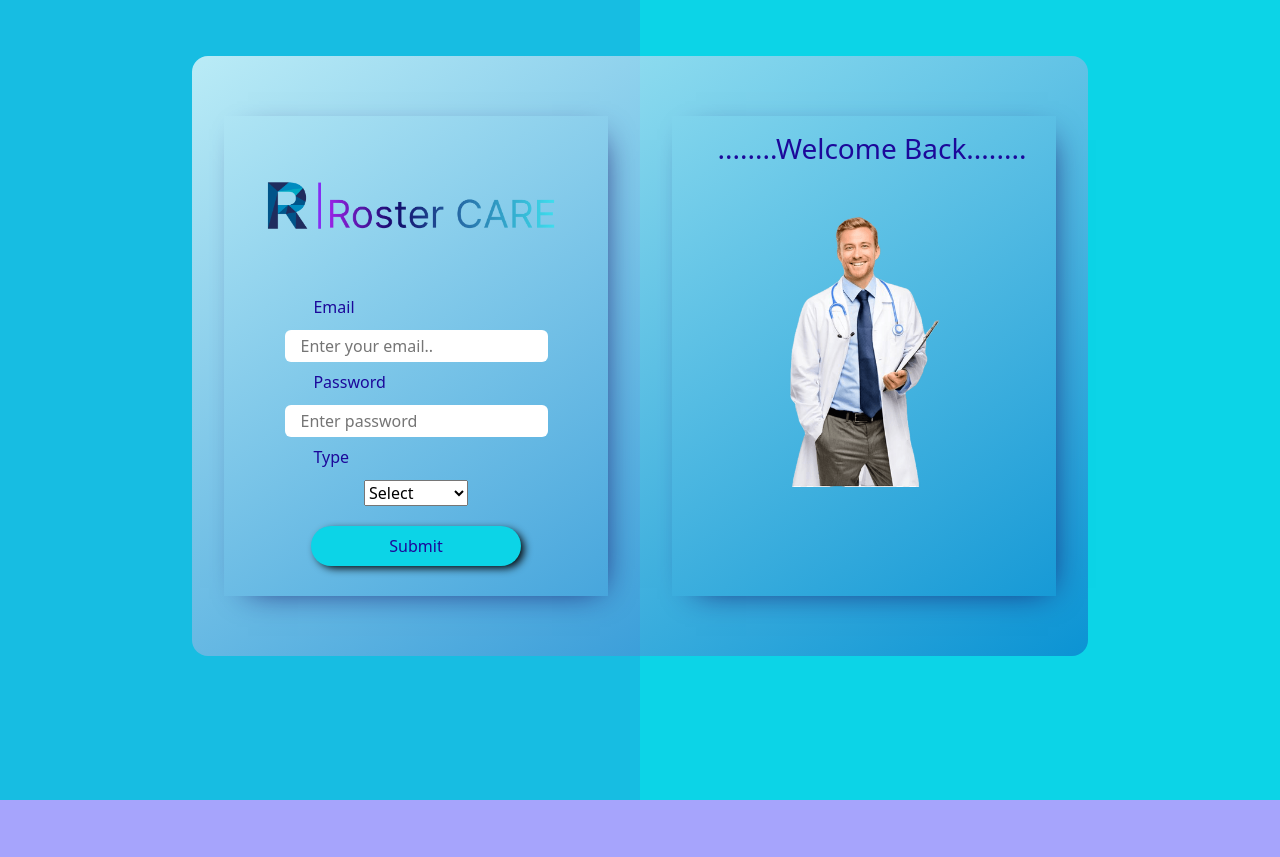
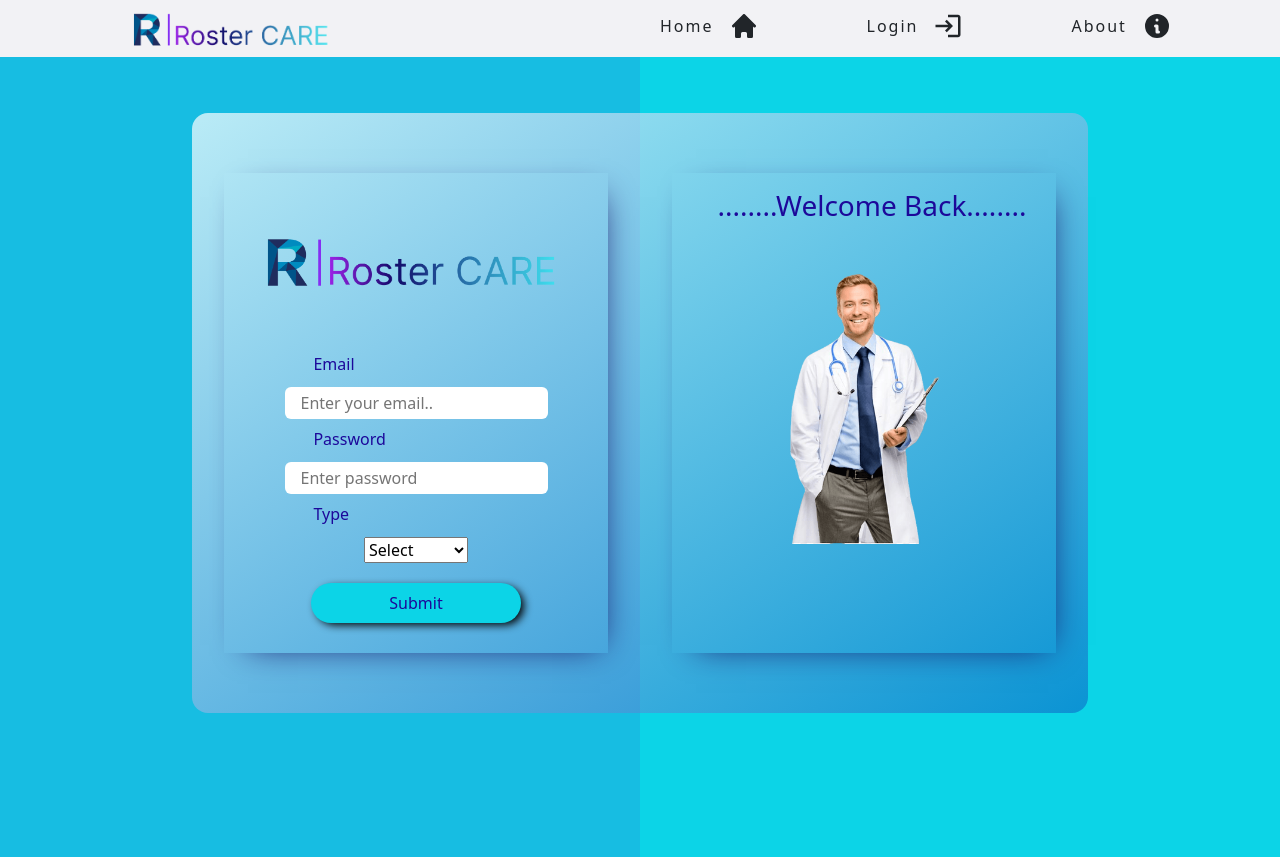
Before and after one commit to Constraint-Based-Roster-Schedule/Roster-Scheduler, a React (Create React App) app: page /login in a window 1280 px wide. Before the commit the page ends 800 px from the top, so only its background shows below. Built offline with nearby package versions, Linux system fonts and the light colour scheme.

Commit message:
login authentication final

```diff
--- a/src/App.js
+++ b/src/App.js
@@ -8,8 +8,9 @@ import Axios from 'axios';
 import Sidebar from './components/sidebar';
 import { useEffect } from 'react';
 import { useState } from 'react';
+import { ImportExportTwoTone } from '@mui/icons-material';
 
-
+import Footer from './components/footer'
 
 
 
@@ -32,7 +33,7 @@ function App() {
 
       <Router type={type}/>
 
-
+      {/* <Footer/> */}
 
     </>
   );
--- a/src/components/about.jsx
+++ b/src/components/about.jsx
@@ -29,7 +29,7 @@ const About = () => {
             Lorem ipsum dolor, sit amet consectetur adipisicing elit. Dolores numquam ipsa quia impedit. Deleniti magni necessitatibus obcaecati quo voluptatem quae, voluptate ipsam fuga dolore iste repudiandae facilis soluta cupiditate eos.
           </div>
           <div className="button-container-about">
-            <button> <Link to='/home'>Home page</Link> </button>
+            <button> <Link to='/'>Home page</Link> </button>
           </div>
           </div>
 
--- /dev/null
+++ b/src/components/approveRoster.jsx
@@ -0,0 +1,9 @@
+import React from 'react'
+
+const ApproveRoster = () => {
+  return (
+    <div>ApproveRoster</div>
+  )
+}
+
+export default ApproveRoster
--- a/src/components/consultantDashboard.jsx
+++ b/src/components/consultantDashboard.jsx
@@ -67,9 +67,9 @@ const ConsultantDashboard = () => {
                     </Link>
                 </div>
             </div>
-            <div className="testimanial-container">
+            {/* <div className="testimanial-container">
                 <div class="testimanial-col">
-                    <Link  to='../consultant/notifications' style={{textDecoration:"none", alignItems:'center',marginLeft:"20px" ,}}>
+                    <Link  to='../consultant/rosterNotification' style={{textDecoration:"none", alignItems:'center',marginLeft:"20px" ,}}>
 
                         <img src={require("../assets/doctor.png")} alt=""></img>
                         <div>
@@ -80,7 +80,7 @@ const ConsultantDashboard = () => {
                         </div>
                         </Link>
                 </div>
-            </div>
+            </div> */}
         </section>
         <br />
         <br />
--- a/src/components/consultantProfile.jsx
+++ b/src/components/consultantProfile.jsx
@@ -36,7 +36,7 @@ export const ConsultantProfile = () => {
 };
 
 return (
-    <section style={{ backgroundColor: '#40d2e5' }}>
+    <section style={{ backgroundColor: '#40d2e5',marginTop:'-30px' }}>
 
       <MDBContainer className="py-5">
 
--- a/src/components/doctorDashboard.jsx
+++ b/src/components/doctorDashboard.jsx
@@ -80,6 +80,18 @@ const DoctorDashboard = () => {
                         </div>
                         </Link>
                 </div>
+                <div class="testimanial-col">
+                    <Link  to='../doctor/addWorkSlots' style={{textDecoration:"none", alignItems:'center',marginLeft:"20px" ,}}>
+
+                        <img src={require("../assets/doctor.png")} alt=""></img>
+                        <div>
+                            <p active={true} >
+                                PREFERABLE WORK SLOTS
+                            </p>
+
+                        </div>
+                        </Link>
+                </div>
             </div>
         </section>
         <br />
--- a/src/components/doctorProfile.jsx
+++ b/src/components/doctorProfile.jsx
@@ -37,7 +37,7 @@ export default function DocotrProfile() {
 
 
   return (
-    <section style={{ backgroundColor: '#40d2e5' }}>
+    <section style={{ backgroundColor: '#40d2e5' ,marginTop:'-30px'}}>
 
       <MDBContainer className="py-5">
 
--- a/src/components/navbar.js
+++ b/src/components/navbar.js
@@ -9,7 +9,7 @@ import { Outlet } from "react-router-dom";
 import authService from "../auth_service/auth_services";
 import { GrLogout } from "react-icons/gr";
 import { Navigate } from "react-router-dom";
-
+import {MdLogin} from "react-icons/md"
 
 import { Button } from 'react-bootstrap';
 
@@ -45,9 +45,9 @@ const Navbar = () => {
       <nav>
         <div className="nav-center">
           <div className="nav-header">
-            {/* <Link to=''>
+            {type==null && (<Link to=''>
               <img src={logo} className="logo" alt="logo" />
-            </Link> */}
+            </Link>)}
             {type == "1" && (
               <Link to="/doctor" style={linkstyle}>
                 <img src={logo} className="logo" alt="logo" />
@@ -79,7 +79,18 @@ const Navbar = () => {
                     Home
                     <HiHome
                       size={30}
-                      style={{ marginLeft: "15px", marginTop: "-8px" }}
+                      style={{ marginLeft: "15px", marginTop: "-4px" }}
+                    />
+                  </span>
+                </Link>
+              )}
+              {type == null && (
+                <Link className="navLink" to="/login" style={linkstyle}>
+                  <span>
+                    Login
+                    <MdLogin
+                      size={30}
+                      style={{ marginLeft: "15px", marginTop: "-4px" }}
                     />
                   </span>
                 </Link>
@@ -90,7 +101,7 @@ const Navbar = () => {
                     About
                     <HiInformationCircle
                       size={30}
-                      style={{ marginLeft: "15px", marginTop: "-8px" }}
+                      style={{ marginLeft: "15px", marginTop: "-4px" }}
                     />
                   </span>
                 </Link>
--- /dev/null
+++ b/src/components/rosterNotification.jsx
@@ -0,0 +1,9 @@
+import React from 'react'
+
+const RosterNotification = () => {
+  return (
+    <div>rosterNotification</div>
+  )
+}
+
+export default RosterNotification
--- a/src/components/router.js
+++ b/src/components/router.js
@@ -20,7 +20,10 @@ import { useEffect } from "react";
 import ProtectedRoute from "./protectedRoute";
 import Logout from "./logout";
 import NotFound from "./notFound";
-
+import GenarateRoster from "../view/rosterGenerator";
+import RosterNotification from "./rosterNotification";
+import AddWorkSlots from "../view/leaveRequests"
+import ApproveRoster from "./approveRoster";
 function Router(props) {
 
   useEffect(()=>{}, [props.type])
@@ -29,11 +32,14 @@ function Router(props) {
     <BrowserRouter>
       <>
         <Routes>
-          <Route exact path="/" element={<Home />} />
-          <Route path="/about" element={<About />} />
-          <Route path="/signupForm" element={<SignupForm />} />
-          <Route path="/login" element={<Login />} />
+          {/*  */}
+          <Route exact path="/" element={<Navbar/>} >
+            <Route path="" element={<Home />} />
 
+            <Route path="/about" element={<About />} />
+
+            <Route path="/login" element={<Login />} />
+          </Route>
             <Route exact path="/doctor" element={<Navbar />}>
               <Route path="" element={<ProtectedRoute permissions={'1'}> <DoctorDashboard /> </ProtectedRoute>} />
               <Route path="roster" element={<ProtectedRoute permissions={'1'}><RosterIndividual /></ProtectedRoute>} />
@@ -42,18 +48,27 @@ function Router(props) {
               <Route path="notifications" element={<ProtectedRoute permissions={'1'}><Notifications /></ProtectedRoute>} />
               <Route path="leaveRequests" element={<ProtectedRoute permissions={'1'}><LeaveRequests /></ProtectedRoute>} />
               <Route path="doctorProfile" element={<ProtectedRoute permissions={'1'}><DocotrProfile /></ProtectedRoute>} />
+              <Route path="addWorkSlots" element={<ProtectedRoute permissions={'1'}><AddWorkSlots /></ProtectedRoute>} />
               <Route path="*" element={<NotFound />} />
             </Route>
 
             <Route exact path="/consultant" element={<Navbar />}>
               <Route path="" element={<ProtectedRoute permissions={'2'}><ConsultantDashboard /></ProtectedRoute>} />
               <Route path="consultantProfile" element={<ProtectedRoute permissions={'2'}><ConsultantProfile /></ProtectedRoute>} />
+              <Route path="wardRoster" element={<ProtectedRoute permissions={'2'}><WardRoster /></ProtectedRoute>} />
+              <Route path="roster" element={<ProtectedRoute permissions={'2'}><RosterIndividual /></ProtectedRoute>} />
+              <Route path="notifications" element={<ProtectedRoute permissions={'2'}><Notifications /></ProtectedRoute>} />
+              <Route path="generateRoster" element={<ProtectedRoute permissions={'2'}><GenarateRoster /></ProtectedRoute>} />
+              <Route path="rosterNotification" element={<ProtectedRoute permissions={'2'}><RosterNotification /></ProtectedRoute>} />
               <Route path="*" element={<NotFound />} />
             </Route>
 
             <Route exact path="/admin" element={<Navbar />} >
-            <Route exact path="" element={<ProtectedRoute permissions={'3'}><AdminDashboard /></ProtectedRoute>} />
-            <Route path="*" element={<NotFound />} />
+              <Route exact path="" element={<ProtectedRoute permissions={'3'}><AdminDashboard /></ProtectedRoute>} />
+              <Route path="signupForm" element={<ProtectedRoute permissions={'3'}><SignupForm /></ProtectedRoute>} />
+              <Route path="approveRoster" element={<ProtectedRoute permissions={'3'}><ApproveRoster /></ProtectedRoute>} />
+
+              <Route path="*" element={<NotFound />} />
             </Route>
 
 
```
Also changed, not shown: src/components/adminDashboard.jsx (+13 -1 lines), src/components/generateRoster.jsx (added, +8 -0 lines).
